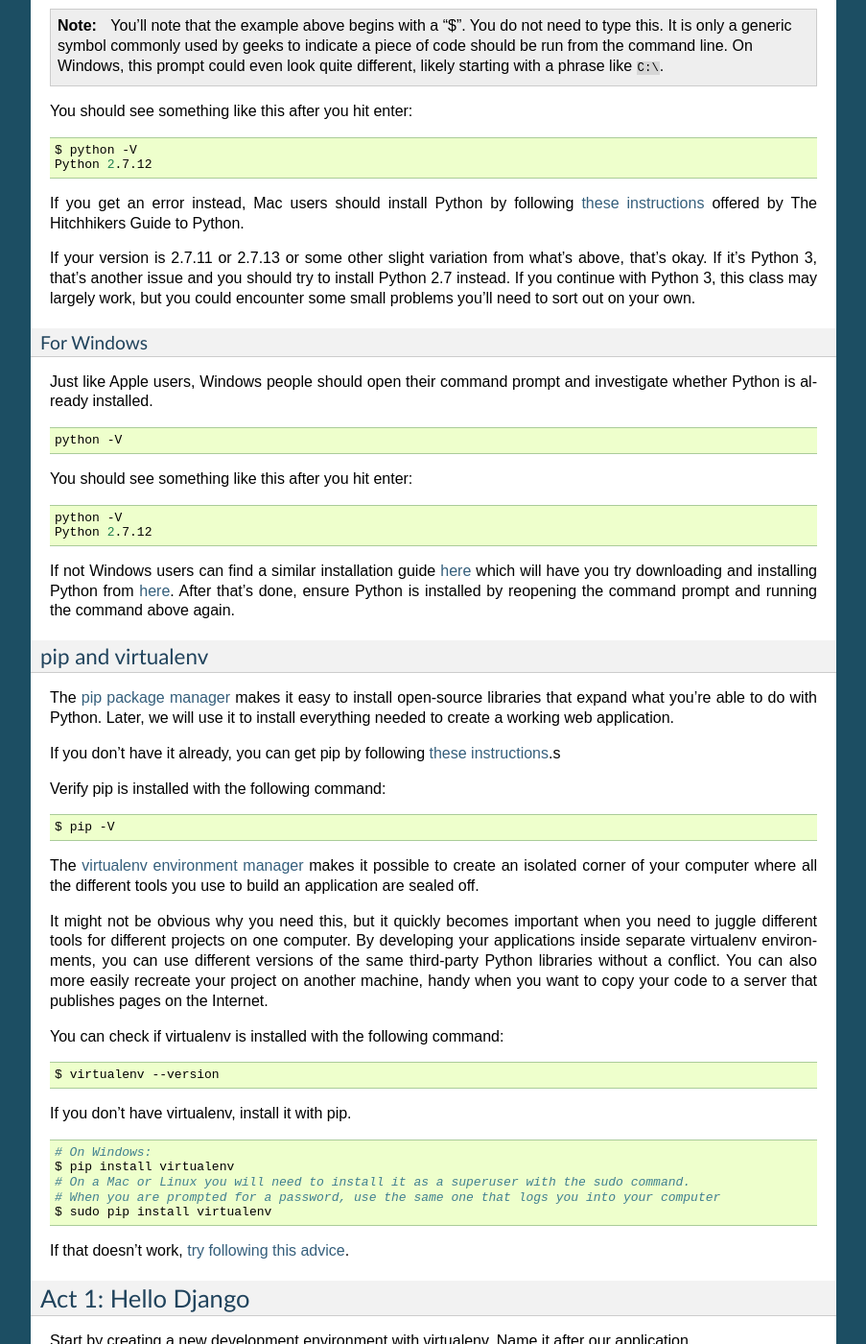
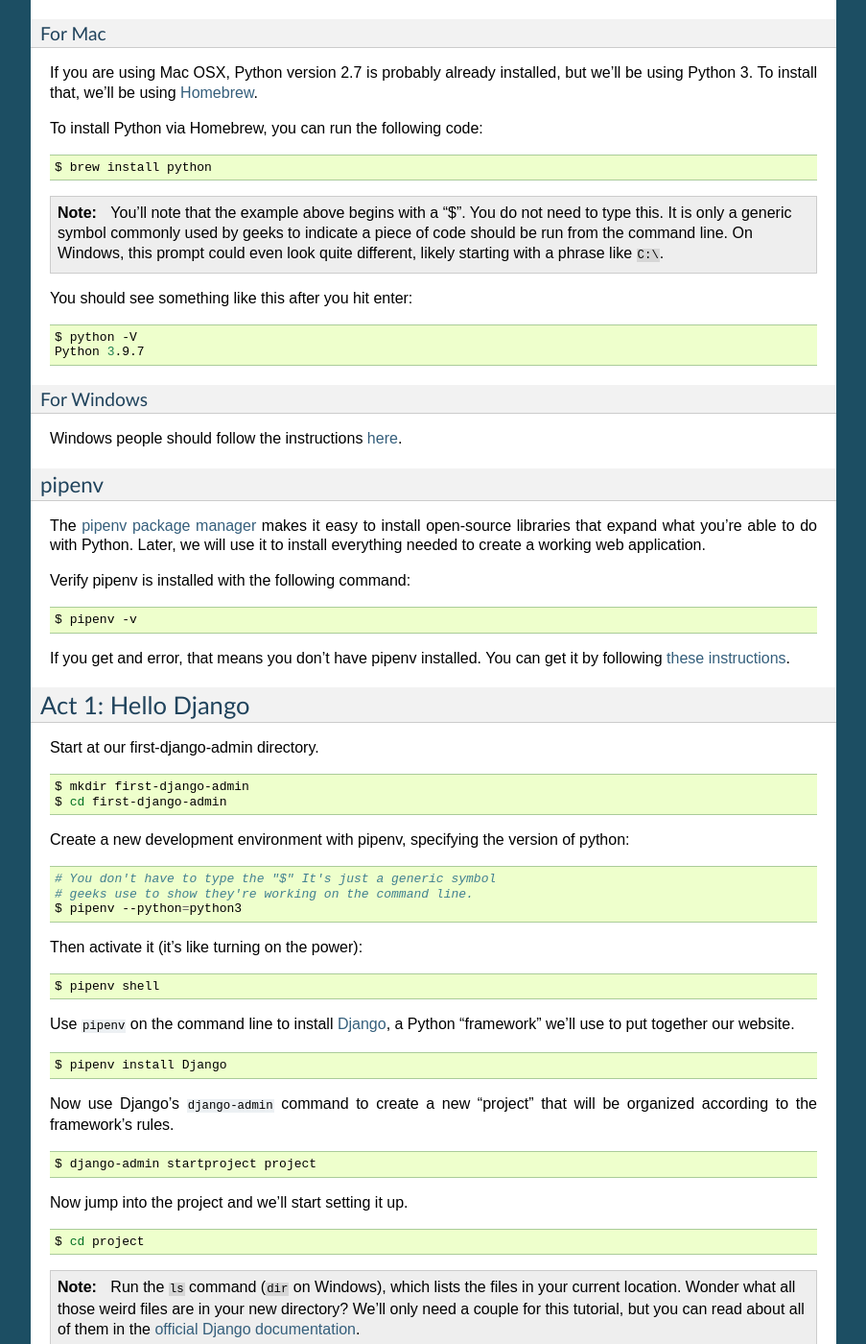
Before and after one commit to palewire/first-django-admin, a Sphinx documentation site: the page built from docs/index.rst, in a window 1280 px wide and 1400 px high, scrolled down 2191 px. Shown: the whole window at 96% size, without its empty margins (198-1101 px from the left). Built offline with Sphinx 7.4.7, drawn with Linux system fonts in a browser that asks for light colours; some of the changed text lies outside the part shown.

Commit message:
updated docs

```diff
--- a/docs/index.rst
+++ b/docs/index.rst
@@ -40,15 +40,11 @@
 Before you can begin, your computer needs the following tools installed
 and working.
 
-1. A `command-line
-   interface <https://en.wikipedia.org/wiki/Command-line_interface>`__
-   to interact with your computer
-2. A `text editor <https://en.wikipedia.org/wiki/Text_editor>`__ to work
-   with plain text files
-3. Version 2.7 of the
-   `Python <http://python.org/download/releases/2.7.6/>`__ programming
-   language
-4. The `pip <https://pip.pypa.io/en/latest/installing.html>`_ package manager and `virtualenv <http://www.virtualenv.org/en/latest/>`_ environment manager for Python
+1. A `command-line interface <https://en.wikipedia.org/wiki/Command-line_interface>`_ to interact with your computer
+2. A `text editor <https://en.wikipedia.org/wiki/Text_editor>`_ to work with plain text files
+3. Version 3.X of the `Python <https://www.python.org/downloads/>`_ programming language
+4. The `pipenv <https://pipenv.pypa.io/en/latest/>`_ package and virtual environment manager for Python
+5. `Git <http://git-scm.com/>`_ version control software and an account at `GitHub.com <http://www.github.com>`_
 
 .. warning::
 
@@ -79,24 +75,26 @@
 those below.
 
 For Windows, I recommend installing
-`Notepad++ <http://notepad-plus-plus.org/>`__. For Apple computers, try
-`TextWrangler <http://www.barebones.com/products/textwrangler/download.html>`__.
+`Notepad++ <https://notepad-plus-plus.org/>`__. For Apple computers, try
+`Atom <https://atom.io/>`__.
 In Ubuntu Linux you can stick with the pre-installed
 `gedit <https://help.ubuntu.com/community/gedit>`__ text editor.
 
 Python
 ~~~~~~
 
-Python is a computer programming language, like many others you may have heard of like Ruby or PHP or Java. It is free and open source. To continue to with this class, you will need to have version 2.7 installed.
+Python is a computer programming language, like many others you may have heard of such as Ruby or PHP or Java. It is free and open source. We'll be installing Python 3 in a virtual environment, so it doesn't matter what version you have installed currently.
 
-For Apples
-^^^^^^^^^^
+For Mac
+^^^^^^^
 
-If you are using Mac OSX, Python version 2.7 is probably already installed and you can test to see what version, if any, is already available by typing the following into your terminal.
+If you are using Mac OSX, Python version 2.7 is probably already installed, but we'll be using Python 3. To install that, we'll be using `Homebrew <https://docs.python-guide.org/starting/install3/osx/#install3-osx>`_.
+
+To install Python via Homebrew, you can run the following code:
 
 .. code-block:: bash
 
-    $ python -V
+    $ brew install python
 
 .. note::
 
@@ -108,117 +106,60 @@
 .. code-block:: bash
 
     $ python -V
-    Python 2.7.12
+    Python 3.9.7
 
-If you get an error instead, Mac users should install Python by following `these instructions <http://docs.python-guide.org/en/latest/starting/install/osx/>`_ offered by The Hitchhikers Guide to Python.
-
-If your version is 2.7.11 or 2.7.13 or some other slight variation from what's above, that's okay. If it's Python 3, that's another issue and you should try to install Python 2.7 instead. If you continue with Python 3, this class may largely work, but you could encounter some small problems you'll need to sort out on your own.
 
 For Windows
 ^^^^^^^^^^^
 
-Just like Apple users, Windows people should open their command prompt and investigate whether Python is already installed.
+Windows people should follow the instructions `here <https://docs.python-guide.org/starting/install3/win/#install3-windows>`_.
+
+.. _command-line-pipenv:
+
+pipenv
+~~~~~~~~~~~~~~~~~~
+
+The `pipenv package manager <https://pipenv.pypa.io/>`_ makes it easy to install open-source libraries that expand what you're able to do with Python. Later, we will use it to install everything needed to create a working web application.
+
+Verify pipenv is installed with the following command:
 
 .. code-block:: bash
 
-    python -V
+    $ pipenv -v
 
-You should see something like this after you hit enter:
-
-.. code-block:: bash
-
-    python -V
-    Python 2.7.12
-
-
-If not Windows users can find a similar installation guide `here <http://docs.python-guide.org/en/latest/starting/install/win/>`_ which will have you try downloading and installing Python from `here <https://www.python.org/downloads/release/python-2712/>`_. After that's done, ensure Python is installed by reopening the command prompt and running the command above again.
-
-.. _command-line-pip:
-
-pip and virtualenv
-~~~~~~~~~~~~~~~~~~
-
-The `pip package manager <https://pip.pypa.io/en/latest/>`_
-makes it easy to install open-source libraries that
-expand what you're able to do with Python. Later, we will use it to install everything
-needed to create a working web application.
-
-If you don't have it already, you can get pip by following
-`these instructions <https://pip.pypa.io/en/latest/installing.html>`_.s
-
-Verify pip is installed with the following command:
-
-.. code-block:: bash
-
-    $ pip -V
-
-The `virtualenv environment manager <http://www.virtualenv.org/en/latest/>`_
-makes it possible to create an isolated corner of your computer where all the different
-tools you use to build an application are sealed off.
-
-It might not be obvious why you need this, but it quickly becomes important when you need to juggle different tools
-for different projects on one computer. By developing your applications inside separate
-virtualenv environments, you can use different versions of the same third-party Python libraries without a conflict.
-You can also more easily recreate your project on another machine, handy when
-you want to copy your code to a server that publishes pages on the Internet.
-
-You can check if virtualenv is installed with the following command:
-
-.. code-block:: bash
-
-    $ virtualenv --version
-
-If you don't have virtualenv, install it with pip.
-
-.. code-block:: bash
-
-    # On Windows:
-    $ pip install virtualenv
-    # On a Mac or Linux you will need to install it as a superuser with the sudo command.
-    # When you are prompted for a password, use the same one that logs you into your computer
-    $ sudo pip install virtualenv
-
-If that doesn't work, `try following this advice <http://virtualenv.readthedocs.org/en/latest/installation.html>`_.
-
-.. _activate:
-
+If you get and error, that means you don't have pipenv installed. You can get it by following `these instructions <https://pipenv.pypa.io/en/latest/install/#pragmatic-installation-of-pipenv>`_.
 
 Act 1: Hello Django
 -------------------
 
-Start by creating a new development environment with virtualenv. Name it after our application.
+Start at our first-django-admin directory.
+
+.. code-block:: bash
+
+    $ mkdir first-django-admin
+    $ cd first-django-admin
+
+Create a new development environment with pipenv, specifying the version of python:
 
 .. code-block:: bash
 
     # You don't have to type the "$" It's just a generic symbol
     # geeks use to show they're working on the command line.
-    $ virtualenv first-django-admin
+    $ pipenv --python=python3
 
-Jump into the directory it created.
+Then activate it (it's like turning on the power):
 
 .. code-block:: bash
 
-    $ cd first-django-admin
+    $ pipenv shell
 
-Turn on the new virtualenv, which will instruct your terminal to only use those libraries installed
-inside its sealed space. You only need to create the virtualenv once, but you'll need to repeat these
-"activation" steps each time you return to working on this project.
 
-.. code-block:: bash
-
-    # In Linux or Mac OSX try this...
-    $ . bin/activate
-    # In Windows it might take something more like...
-    $ cd Scripts
-    $ activate
-    $ cd ..
-
-Use ``pip`` on the command line to install `Django <https://www.djangoproject.com/>`_, a Python "framework"
+Use ``pipenv`` on the command line to install `Django <https://www.djangoproject.com/>`_, a Python "framework"
 we'll use to put together our website.
 
 .. code-block:: bash
 
-    $ pip install Django
+    $ pipenv install Django
 
 Now use Django's ``django-admin`` command to create a new "project" that will be organized according to the framework's rules.
 
@@ -236,7 +177,7 @@
 
     Run the ``ls`` command (``dir`` on Windows), which lists the files in your current location. Wonder what all those weird files are in your new directory? We'll only need a couple for this tutorial, but you can read about all of them in the `official Django documentation <https://docs.djangoproject.com/en/1.10/intro/tutorial01/#creating-a-project>`_.
 
-There is a lot of `configuration <https://docs.djangoproject.com/en/1.10/intro/tutorial02/#database-setup>`_ that could be done at this point, but we're going to advance with all of the Django defaults in place.
+There is a lot of `configuration <https://docs.djangoproject.com/en/4.0/intro/tutorial02/#database-setup>`_ that could be done at this point, but we're going to advance with all of the Django defaults in place.
 
 The first step is creating your database, which will appear as a new `SQLite <https://en.wikipedia.org/wiki/SQLite>`_ file named ``db.sqlite3``.
 
@@ -305,14 +246,12 @@
 
     Python, like most programming languages, is very strict. When you add a new word to a list, as we did above, it always needs to be followed by a comma and surrounded by quotes. The indentations are also very stict and need to be consistent from line to line. Also, lines starting with ``#`` or surrounding by `"""` quotes are comments that will not be run as code and are instead there only as documentation.
 
-Next open up the ``models.py`` file in the ``academy`` app's directory. Here we will use Django's built-in `models <https://docs.djangoproject.com/en/1.10/topics/db/models/>`_ system to design a database table to hold the source data.
+Next open up the ``models.py`` file in the ``academy`` app's directory. Here we will use Django's built-in `models <https://docs.djangoproject.com/en/4.0/topics/db/models/>`_ system to design a database table to hold the source data.
 
 Each table is defined using a Python `class <http://www.learnpython.org/en/Classes_and_Objects>`_ that inherits special powers `from Django <https://docs.djangoproject.com/en/dev/topics/db/models/>`_. Those special powers allow it to synchronize with an underlying database. Our work begins by creating our class and naming it after the data we'll put inside.
 
 .. code-block:: python
-  :emphasize-lines: 6
-
-  from __future__ import unicode_literals
+  :emphasize-lines: 4
 
   from django.db import models
 
@@ -325,14 +264,12 @@
 
 Next, like any good database table, it needs some fields.
 
-If you open `the source CSV <https://github.com/ireapps/first-django-admin/blob/master/project/academy_invites_2014.csv>`_, you will see that is has only two columns: name and branch.
+If you open `the source CSV <https://github.com/dwillis/first-django-admin-umd/blob/master/project/academy_invites_2014.csv>`_, you will see that is has only two columns: name and branch.
 
-Django has some `fancy tricks <https://docs.djangoproject.com/en/1.10/ref/models/fields/>`_ for defining fields depending on what kind of data they hold. Now we'll use the ``CharField`` to expand our models to hold the name and branch data from our source. It just so happens, that CharFields have a maximum length that must always be set. We're going to pick a couple big numbers for that.
+Django has some `fancy tricks <https://docs.djangoproject.com/en/4.0/ref/models/fields/>`_ for defining fields depending on what kind of data they hold. Now we'll use the ``CharField`` to expand our models to hold the name and branch data from our source. It just so happens, that CharFields have a maximum length that must always be set. We're going to pick a couple big numbers for that.
 
 .. code-block:: python
-  :emphasize-lines: 7-8
-
-    from __future__ import unicode_literals
+  :emphasize-lines: 5-6
 
     from django.db import models
 
@@ -343,16 +280,14 @@
 
 .. note::
 
-    Watch out. You'll need to carefully indent your code according to Python's very `strict rules <http://www.diveintopython.net/getting_to_know_python/indenting_code.html>`_ for this to work.
+    Watch out. You'll need to carefully indent your code according to Python's very `strict rules <https://www.geeksforgeeks.org/indentation-in-python/>`_ for this to work.
 
 Now let's add a few more fields that we will ask the reporters to figure out and fill in. We'll use another Django trick, the ``choices`` option, to make some of them multiple-choice fields rather than free text.
 
 First gender.
 
 .. code-block:: python
-  :emphasize-lines: 9-20
-
-  from __future__ import unicode_literals
+  :emphasize-lines: 7-18
 
   from django.db import models
 
@@ -379,9 +314,7 @@
 Then the invitee's date of birth. Since this type of field will start off empty we need to instruct the database to: 1) allow null values with ``null=True`` and 2) allow entrants to leave it empty when they update records later with ``blank=True``.
 
 .. code-block:: python
-  :emphasize-lines: 20
-
-  from __future__ import unicode_literals
+  :emphasize-lines: 18
 
   from django.db import models
 
@@ -405,9 +338,7 @@
 Race.
 
 .. code-block:: python
-  :emphasize-lines: 21-34
-
-  from __future__ import unicode_literals
+  :emphasize-lines: 19-32
 
   from django.db import models
 
@@ -500,7 +431,7 @@
 
 Our next challenge is to load the source CSV file into the model.
 
-We are going to do this using Django's system for `management commands <https://docs.djangoproject.com/en/1.10/howto/custom-management-commands/>`_. It allows us to make our own ``manage.py`` commands like ``migrate`` and ``startapp`` that take advantage of Django's bag of tricks and interact with the database.
+We are going to do this using Django's system for `management commands <https://docs.djangoproject.com/en/4.0/howto/custom-management-commands/>`_. It allows us to make our own ``manage.py`` commands like ``migrate`` and ``startapp`` that take advantage of Django's bag of tricks and interact with the database.
 
 To do this, add a ``management/commands`` directory in our academy app, complete with empty ``__init__.py`` files required by Python. You can do this in your operating system's file explorer, or on the command line. From a Linux or OSX prompt that would look something like this.
 
@@ -555,7 +486,7 @@
   class Command(BaseCommand):
 
       def handle(self, *args, **options):
-          print "Loading CSV"
+          print("Loading CSV")
 
 Running it is as simple as invoking its name with ``manage.py``.
 
@@ -563,9 +494,9 @@
 
   $ python manage.py loadacademycsv
 
-Download `the source CSV file  <https://raw.githubusercontent.com/ireapps/first-django-admin/master/project/academy_invites_2014.csv>`_ from GitHub and store it in your base directory next to ``manage.py``.
+Download `the source CSV file  <https://raw.githubusercontent.com/dwillis/first-django-admin-umd/master/project/academy_invites_2014.csv>`_ from GitHub and store it in your base directory next to ``manage.py``.
 
-Return to the management command and introduce Python's built-in `csv module <https://docs.python.org/2/library/csv.html>`_, which can read and files CSV files.
+Return to the management command and introduce Python's built-in `csv module <https://docs.python.org/3/library/csv.html>`_, which can read and files CSV files.
 
 .. code-block:: python
   :emphasize-lines: 1
@@ -797,7 +728,7 @@
 
 We're getting close. One problem, though. That ``localhost`` address we've been using isn't on the Internet. It only exists on your machine.
 
-There are numerous ways to deploy your Django application so other people can access it. You could use the `Apache <https://docs.djangoproject.com/en/1.10/howto/deployment/>`_ webserver. You could try a cloud service like `Heroku <https://devcenter.heroku.com/articles/getting-started-with-django>`_.
+There are numerous ways to deploy your Django application so other people can access it. You could use the `Apache <https://docs.djangoproject.com/en/4.0/howto/deployment/>`_ webserver. You could try a cloud service like `Heroku <https://devcenter.heroku.com/articles/getting-started-with-django>`_.
 
 But if all you need is for other people inside your office network (often referred to as an "Intranet") to log in, here's a simple trick that will work in most cases.
 
@@ -1019,7 +950,7 @@
   class Command(BaseCommand):
 
       def handle(self, *args, **options):
-          print "Dumping CSV"
+          print("Dumping CSV")
 
 Import our Invite model and create a loop that runs through all the records
 and prints out each field.
@@ -1036,7 +967,7 @@
           print "Dumping CSV"
           for obj in Invite.objects.all():
               row = [obj.name, obj.branch, obj.gender, obj.date_of_birth, obj.race, obj.notes, obj.reporter]
-              print row
+              print(row)
 
 Save the file and run the command. You should see all the data printed out in lists.
 
```
Also changed, not shown: other parts of docs/index.rst (+2 -2 lines), docs/_static/hello-admin-columns.png, docs/_static/hello-admin-filter.png, docs/_static/hello-admin-list.png, docs/_static/hello-admin-login.png, docs/_static/hello-admin-module.png, docs/_static/hello-admin-noconfig.png, docs/_static/hello-admin-search.png, docs/_static/hello-django.jpg, docs/_static/hello-newsroom-list-editable.png, docs/_static/hello-newsroom-nameuser.png, docs/_static/hello-newsroom-nomigrationerror.png, docs/_static/hello-newsroom-nones.png, docs/_static/hello-newsroom-permissions.png, 3 more files.
